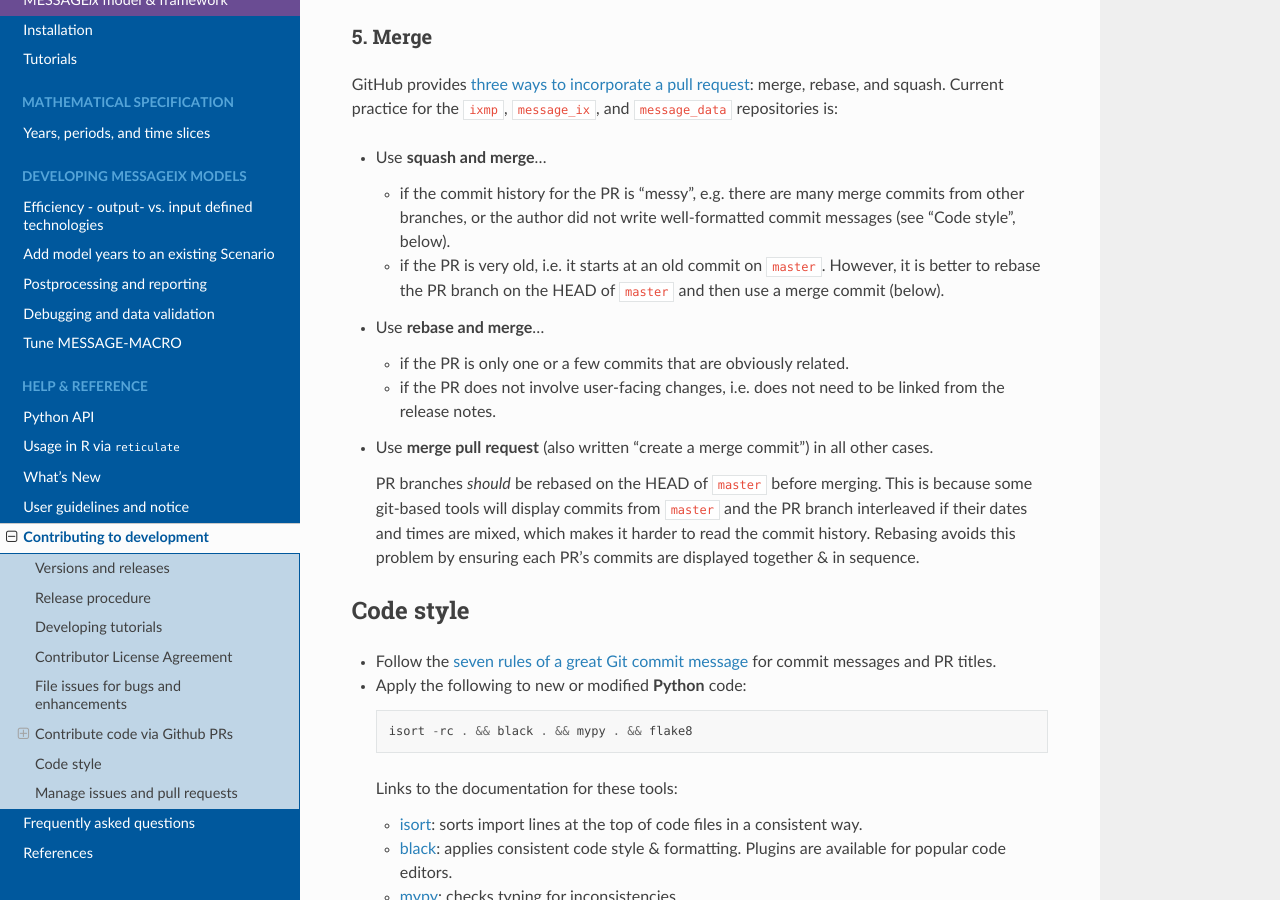
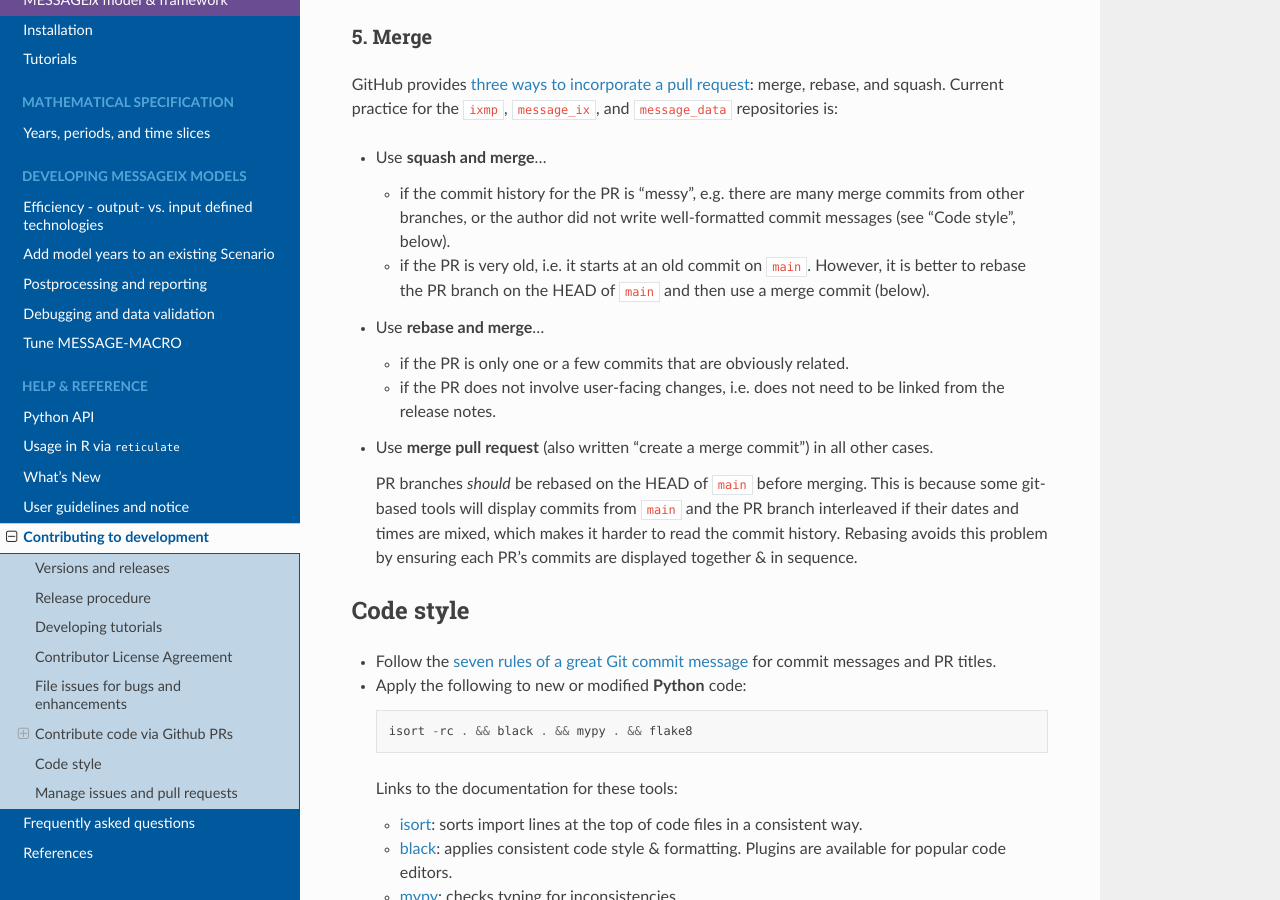
Before and after one commit to iiasa/message_ix, a Sphinx documentation site: the page built from doc/contributing.rst, in a window 1280 px wide and 900 px high, scrolled down 3772 px. Built offline with Sphinx 7.4.7 and the Read the Docs theme 2.0.0, drawn with Linux system fonts in a browser that asks for light colours; pages that are not in the unit, such as notebooks, are missing from menus.

Commit message:
Update "master" branch mentions to "main"

```diff
--- a/doc/conf.py
+++ b/doc/conf.py
@@ -97,9 +97,9 @@ latex_engine = "lualatex"
 
 # -- Options for sphinx.ext.extlinks ---------------------------------------------------
 
-# Link to "master" blob if a non-release version of the docs is being built; otherwise
+# Link to "main" blob if a non-release version of the docs is being built; otherwise
 # to the tag for the release
-gh_ref = "master" if ".dev" in version else f"v{version}"
+gh_ref = "main" if ".dev" in version else f"v{version}"
 
 extlinks = {
     "issue": ("https://github.com/iiasa/message_ix/issue/%s", "#"),
--- a/doc/contributing.rst
+++ b/doc/contributing.rst
@@ -71,10 +71,10 @@ Create a branch with an appropriate name:
 - ``all-lower-case-with-hyphens`` —underscores (``_``) are slower to type; don't use them.
 - ``issue/1234`` if you are addressing a specific issue.
 - ``feature/do-something`` if you are adding a new feature.
-- Don't use the ``master`` branch  in your fork for a PR.
+- Don't use the ``main`` branch in your fork for a PR.
   This makes it hard for others to check out and play with your code.
 
-Open a PR (e.g. on `message_ix`__) to merge your code into the ``master`` branch.
+Open a PR (e.g. on `message_ix`__) to merge your code into the ``main`` branch.
 The ``message_ix`` and ``ixmp`` repositories each have a template for the text of the PR that is designed to help you write a clear description.
 It includes:
 
@@ -157,7 +157,7 @@ Current practice for the ``ixmp``, ``message_ix``, and ``message_data`` reposito
 - Use **squash and merge**…
 
   - if the commit history for the PR is "messy", e.g. there are many merge commits from other branches, or the author did not write well-formatted commit messages (see “Code style”, below).
-  - if the PR is very old, i.e. it starts at an old commit on ``master``. However, it is better to rebase the PR branch on the HEAD of ``master`` and then use a merge commit (below).
+  - if the PR is very old, i.e. it starts at an old commit on ``main``. However, it is better to rebase the PR branch on the HEAD of ``main`` and then use a merge commit (below).
 
 - Use **rebase and merge**…
 
@@ -166,8 +166,8 @@ Current practice for the ``ixmp``, ``message_ix``, and ``message_data`` reposito
 
 - Use **merge pull request** (also written “create a merge commit”) in all other cases.
 
-  PR branches *should* be rebased on the HEAD of ``master`` before merging.
-  This is because some git-based tools will display commits from ``master`` and the PR branch interleaved if their dates and times are mixed, which makes it harder to read the commit history.
+  PR branches *should* be rebased on the HEAD of ``main`` before merging.
+  This is because some git-based tools will display commits from ``main`` and the PR branch interleaved if their dates and times are mixed, which makes it harder to read the commit history.
   Rebasing avoids this problem by ensuring each PR's commits are displayed together & in sequence.
 
 
--- a/doc/index.rst
+++ b/doc/index.rst
@@ -145,6 +145,6 @@ Have a question? Check…
 - …the message_ix Google Group, either `online <https://groups.google.com/d/forum/message_ix>`_ or via e-mail at <message_ix@googlegroups.com>.
 
 .. _`MESSAGEix-GLOBIOM documentation`: http://data.ene.iiasa.ac.at/message-globiom/
-.. _`APACHE 2.0 open-source license`: https://github.com/iiasa/message_ix/blob/master/LICENSE
+.. _`APACHE 2.0 open-source license`: https://github.com/iiasa/message_ix/blob/main/LICENSE
 
 .. [#rename] Known as the “Energy Program” until 2020-12-31.
--- a/doc/prereqs.rst
+++ b/doc/prereqs.rst
@@ -119,8 +119,8 @@ You should be able to:
 3. Use the **Git version control system** and the ``git`` command-line tool to clone repositories, pull, fetch, create branches, and push.
    For :doc:`contributing to development <contributing>`, you should know how to:
 
-   - `git merge <https://git-scm.com/docs/git-merge>`_, i.e. bring all updates from the ``master`` branch into your PR branch, giving you a chance to fix conflicts and make a new commit.
-   - `git rebase <https://git-scm.com/docs/git-rebase>`_, i.e. replay your PR branch commits one-by-one, starting from the tip of the ``master`` branch (rather than the original starting commit).
+   - `git merge <https://git-scm.com/docs/git-merge>`_, i.e. bring all updates from the ``main`` branch into your PR branch, giving you a chance to fix conflicts and make a new commit.
+   - `git rebase <https://git-scm.com/docs/git-rebase>`_, i.e. replay your PR branch commits one-by-one, starting from the tip of the ``main`` branch (rather than the original starting commit).
 
    Optionally, do these things via a graphical program such as GitHub Desktop.
 
```
Also changed, not shown: .readthedocs.yml, 3 other files.
